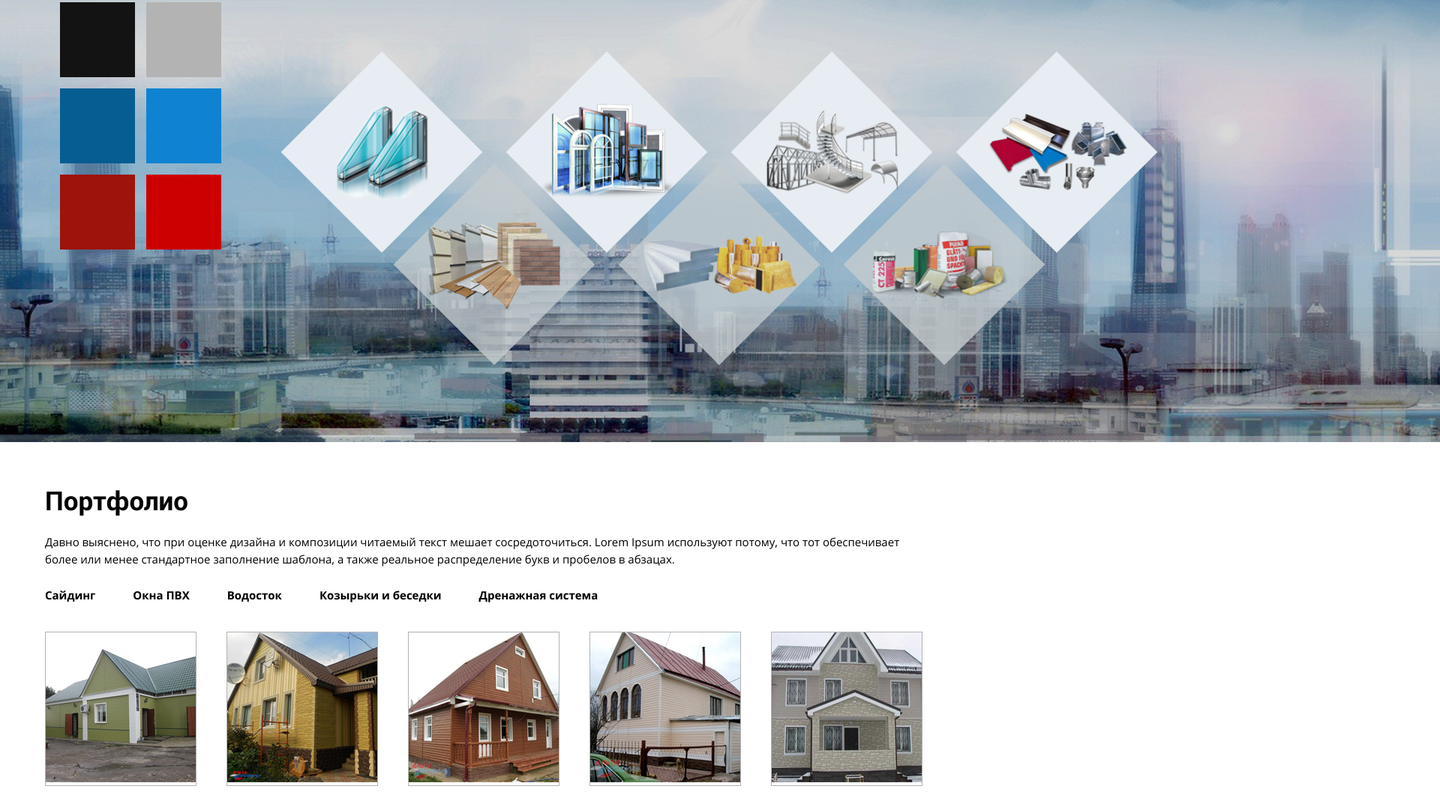
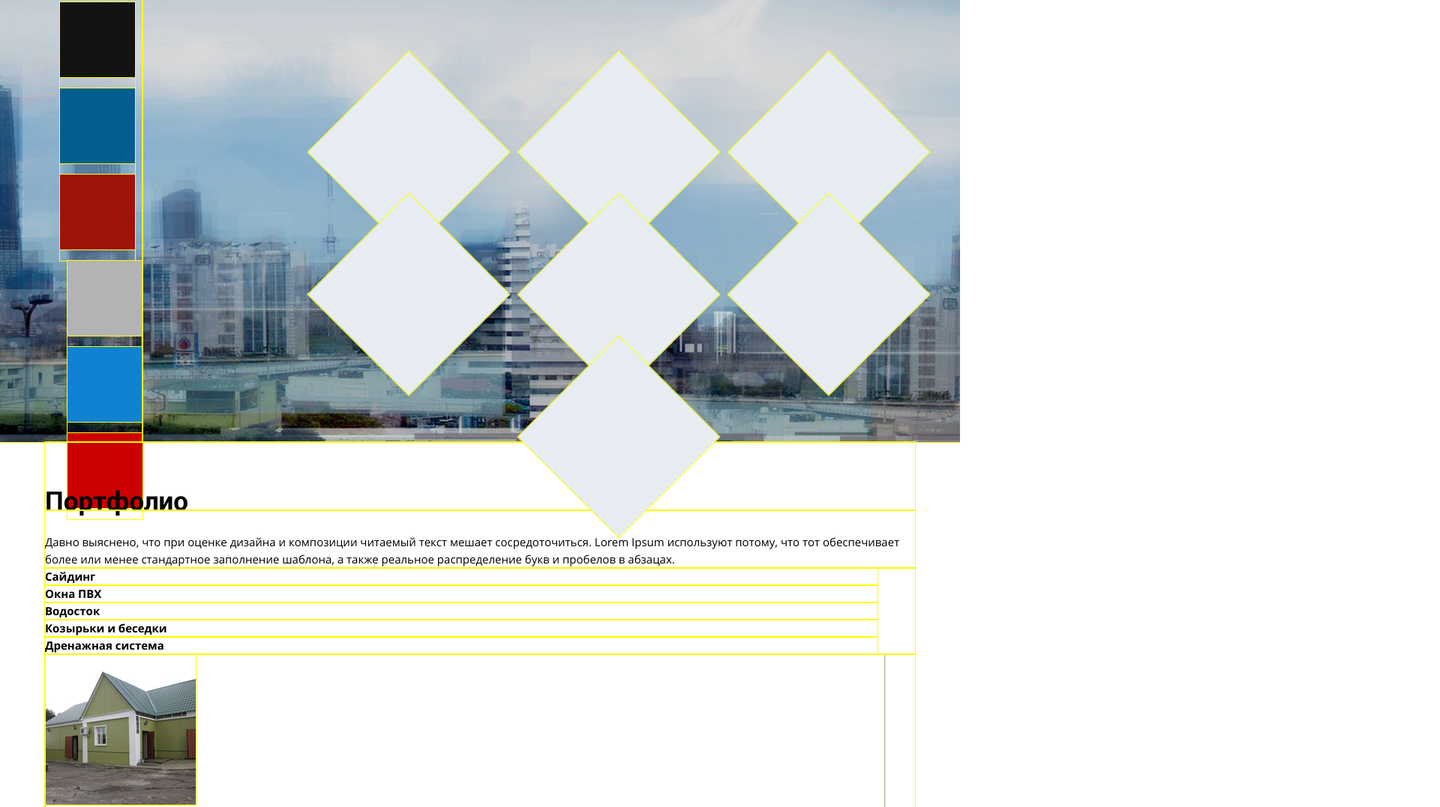
Before and after one commit to SlaventiyBy/Repa, a website: page src/index.html in a window 1280 px wide. Shown: the part 162-1239 px from the top of the page at 75% size, 1920 px wide, since content can reach past the window. Drawn offline with nearby package versions, Linux system fonts and the light colour scheme; files that its build step writes are made by us from their sources.

Commit message:
все сломалось

```diff
--- a/src/index.html
+++ b/src/index.html
@@ -36,6 +36,15 @@
                 </div>
             </div>
             <div class="romb-wrapper">
+                <div class="romb_background"></div>
+                <div class="romb_background"></div>
+                <div class="romb_background"></div>
+                <div class="romb_background"></div>
+                <div class="romb_background"></div>
+                <div class="romb_background"></div>
+                <div class="romb_background"></div>
+            </div>
+            <!--<div class="romb-wrapper">
                 <div class="top-romb">
                     <div class="romb">
                         <img class="glass_unit" src="/img/glass_unit.png" alt="Стеклопакеты">
@@ -61,16 +70,17 @@
                         <img class="building_material" src="/img/building_material.png" alt="Cтроительный материал">
                     </div>
                 </div>
-            </div>
+            </div>-->
         </div>
         <!-- конец слайдера -->
         <!-- Начало портфолио -->
-        <div class="wrapper_portfolio">
+        <div class="wrapper_blocks">
+            <div class="wrapper_portfolio_service">
                 <h2>Портфолио</h2>
                 <p class="text_portfolio">
                     Давно выяснено, что при оценке дизайна и композиции читаемый текст мешает сосредоточиться. Lorem Ipsum используют потому, что тот обеспечивает более или менее стандартное заполнение шаблона, а также реальное распределение букв и пробелов в абзацах.
                 </p>
-            <div class="menu_portfolio">
+                <div class="menu_portfolio_service">
                     <div class="menu_all">Сайдинг</div>
                     <div class="menu_all">Окна ПВХ</div>
                     <div class="menu_all">Водосток</div>
@@ -78,7 +88,7 @@
                     <div class="menu_all">Дренажная система</div>
                 </div>
             </div>
-        <div class="wrapper_img_portfolio">
+            <div class="wrapper_img">
                 <div class="img_portfolio">
                     <img src="/img/img_1.jpg" alt="Наши работы">
                 </div>
@@ -96,6 +106,15 @@
                 </div>
             </div>
             <div class="more_work"><a href="#">Еще работы</a></div>
+        </div>
         <!-- Конец портфолио -->
+        <div class="wrapper_naw">
+            <div class="err">
+                <div class="tramp">
+                    <img src="/img/glass_unit.png" alt="Стеклопакеты">
+                </div>
+            </div>
+        </div>
+
     </body>
 </html>
--- a/src/main.scss
+++ b/src/main.scss
@@ -26,7 +26,7 @@
 * {
     margin: 0px;
     padding: 0px;
-    // outline: 1px solid yellow;
+    outline: 1px solid yellow;
 }
 
 /* начало хедера */
@@ -65,7 +65,7 @@ a {
 
 /* начало слайдера */
 .slaider {
-    width: 1920px;
+    max-width: 1920px;
     height: 622px;
     background-image: url(/img/slaider.jpg);
     display: flex;
@@ -116,6 +116,27 @@ a {
 }
 
 .romb-wrapper {
+    max-width: 1170px;
+    display: flex;
+    justify-content: center;
+    flex-wrap: wrap;
+    padding-top: 140px;
+    padding-left: 90px;
+}
+
+.romb_background {
+    width: 190px;
+    height: 190px;
+    background-color: #e7edf2;
+    transform: rotate(45deg);
+    margin-left: 90px;
+}
+
+.romb_background :nth-child(1) {
+    margin-left: 0px;
+}
+
+/*.romb-wrapper {
     margin-top: 100px;
     margin-left: 79px;
 }
@@ -192,10 +213,10 @@ a {
 .romb img:hover {
     transform: scale(1.2) rotate(-45deg);
 }
-
+*/
 /* конец слайдера */
 /* начало портфолио */
-.wrapper_portfolio {
+.wrapper_blocks {
     margin: 0 auto;
     max-width: 1160px;
 }
@@ -261,3 +282,14 @@ h2 {
     padding: 10px 0;
 }
 /* конец портфолио */
+
+.wrapper_service {
+    max-width: 1920px;
+    background-color: #e8e8e8;
+    margin-top: 75px;
+}
+
+.service {
+    margin: 0 auto;
+    max-width: 1160px;
+}
```
Lines whose indentation alone changed are shown as unchanged.
